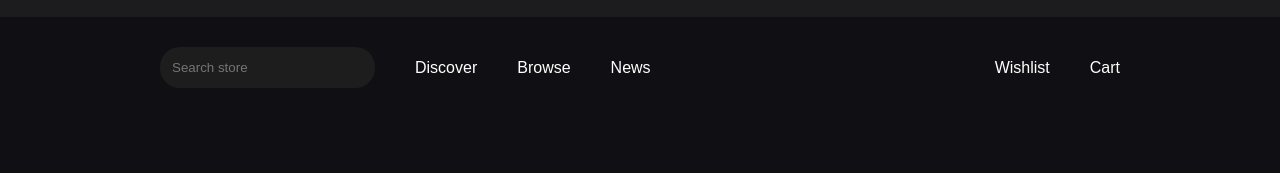
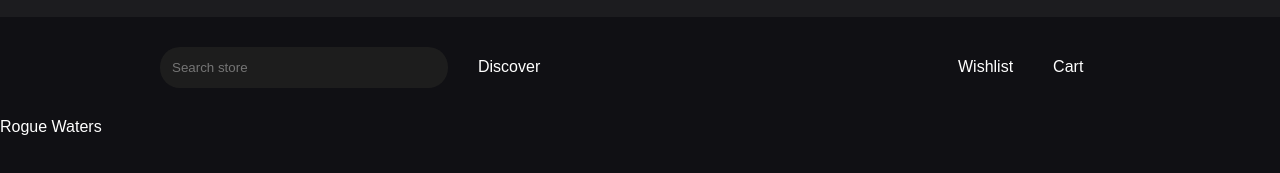
Before and after one commit to andromeda-glx/Epic-Games-Clone, a plain HTML site: page game-page/index.html in a window 1280 px wide. Shown: the part 57-230 px from the top of the page. Drawn offline with Linux system fonts and the light colour scheme.

Commit message:
fix bottom header

```diff
--- a/Styles/header.css
+++ b/Styles/header.css
@@ -1,4 +1,4 @@
-.top-header{
+.top-header {
     background-color: #1c1c1f;
     padding: 20px 25px;
     width: 100%;
@@ -11,13 +11,13 @@
     z-index: 20;
 }
 
-.left-section{
+.left-section {
     display: flex;
     flex-direction: row;
     align-items: center;
 }
 
-.left-section-items{
+.left-section-items {
     display: flex;
     flex-direction: row;
     align-items: center;
@@ -27,40 +27,43 @@
     padding: 0;
 }
 
-.epic-games-logo-c{
+.epic-games-logo-c {
     width: 30px;
 }
-.epic-games-logo-c img{
+
+.epic-games-logo-c img {
     width: 100%;
 }
 
-.store-c{
+.store-c {
     width: 56px;
 }
-.store-c img{
+
+.store-c img {
     width: 100%;
 }
 
 
-.right-section{
+.right-section {
     display: flex;
     flex-direction: row;
     align-items: center;
     justify-content: space-between;
 }
-.right-section>div{
+
+.right-section>div {
     margin-left: 20px;
 }
 
-.right-section-mini{
+.right-section-mini {
     display: none;
 }
 
-.hamburger-btn{
+.hamburger-btn {
     width: 20px;
 }
 
-.sign-in-btn-c a{
+.sign-in-btn-c a {
     border: none;
     color: white;
     background-color: rgb(68, 68, 68);
@@ -70,27 +73,30 @@
     text-decoration: none;
     transition: background-color 0.2s;
 }
-.sign-in-btn-c a:hover{
+
+.sign-in-btn-c a:hover {
     cursor: pointer;
     background-color: rgb(121, 121, 121);
 }
 
-.language-logo-c img{
+.language-logo-c img {
     width: 20px;
     display: block;
 }
 
-.profile-box-c{
+.profile-box-c {
     flex: 1;
     display: flex;
     align-items: center;
 }
-.profile-pic-c{
+
+.profile-pic-c {
     width: 30px;
     height: 30px;
     margin-right: 10px;
 }
-.profile-pic-c img{
+
+.profile-pic-c img {
     width: 100%;
     height: 100%;
     object-fit: cover;
@@ -98,7 +104,7 @@
     border-radius: 50%;
 }
 
-.download-button-c button{
+.download-button-c button {
     font-size: 15px;
     padding: 8px 15px;
     border-radius: 6px;
@@ -107,44 +113,47 @@
     cursor: pointer;
     transition: background-color 0.2s;
 }
-.download-button-c button:hover{
+
+.download-button-c button:hover {
     background-color: #52c8ff;
 }
 
-@media (max-width: 1024px){
-    .support-link{
+@media (max-width: 1024px) {
+    .support-link {
         display: none;
     }
-    .distribute-link{
+
+    .distribute-link {
         display: none;
     }
-    .right-section{
+
+    .right-section {
         display: none;
     }
-    .right-section-mini{
+
+    .right-section-mini {
         display: flex;
         flex-direction: row;
         align-items: center;
         column-gap: 10px;
     }
-    .right-section-mini img{
+
+    .right-section-mini img {
         display: block;
     }
-    .right-section-mini button{
+
+    .right-section-mini button {
         padding: 6px 8px;
         font-weight: bold;
     }
 }
 
-/* Bottom Header */
-
 /* bottom header */
 
-.bottom-header{
+.bottom-header {
     background-color: #101014;
     /* background-color: lightblue; */
-    padding-top: 30px;
-    padding-bottom: 30px;
+    padding: 30px 50px;
     width: 100%;
 
     position: sticky;
@@ -153,42 +162,82 @@
     top: 0;
 
     z-index: 10;
+
+    display: flex;
+    flex-direction: row;
+    align-items: baseline;
+    justify-content: space-between;
 }
 
-.bottom-header-content{
+.wishlist-cart-c {
     display: flex;
-    flex-direction: row;
-    align-items: center;
-    justify-content: space-between;
-
-    max-width: 75%;
-    margin-right: auto;
-    margin-left: auto;
+    justify-content: center;
 }
 
-.bottom-right-section, .bottom-left-section{
-    display: flex;
-    flex-direction: row;
-    align-items: center;
-}
-
-.bottom-right-section{
+.wishlist-c,
+.cart-c {
     display: none;
 }
 
-@media (min-width: 1024px) {
-    .bottom-right-section{
-        display: flex;
-        flex-direction: row;
-        align-items: center;
+.wishlist-logo-c,
+.cart-logo-c {
+    display: block;
+    width: 25px;
+
+    img {
+        width: 100%;
     }
 }
 
-.search-bar-c{
-    margin-right: 40px;
-    width: 215px;
+.wishlist-logo-c{
+    margin-right: 10px;
 }
-.search-bar-c input{
+
+.search-bar-c {
+    margin-right: 0;
+    width: 25px;
+}
+
+.search-bar-c input {
+    display: none;
+}
+
+.browse-c,
+.news-c {
+    margin-left: 40px;
+    display: none;
+}
+
+.cart-c {
+    margin-left: 40px;
+}
+
+@media screen and (min-width: 1024px) {
+    .bottom-header {
+        width: 75%;
+        margin: 0 auto;
+        padding: 30px 0;
+
+        justify-content: start;
+    }
+
+    .wishlist-c,
+    .cart-c {
+        display: block;
+    }
+
+    .wishlist-logo-c,
+    .cart-logo-c {
+        display: none;
+    }
+
+    .search-bar-c {
+        margin-right: 30px;
+        width: 30%;
+    }
+
+    .search-bar-c input {
+        display: block;
         border: none;
         padding-top: 13px;
         padding-bottom: 13px;
@@ -198,17 +247,17 @@
         width: 100%;
     }
 
-.browse-c, .news-c{
-    margin-left: 40px;
+    .discover-browse-news-c{
+        width: 50%;
+    }
+
+    .search-logo-c{
         display: none;
     }
 
-@media (min-width: 1280px) {
-    .browse-c, .news-c{
-        display: block;
-    }
+    .browse-c,
+    .news-c {
+        display: none;
     }
 
-.cart-c{
-    margin-left: 40px;
 }
--- a/game-page/index.html
+++ b/game-page/index.html
@@ -11,6 +11,18 @@
     <header></header>
     <div class="bottom-header"></div>
     <main>
+        <div class="game-header">Rogue Waters</div>
+        <div class="game-main-c">
+            <div class="game-logo-c"></div>
+            <div class="game-type-c"></div>
+            <div class="game-price-c"></div>
+            <div class="game-buttons-c"></div>
+            <div class="game-details-c"></div>
+
+            <div class="game-gallery-slider"></div>
+            <div class="game-gallary-slider-mini"></div>
+            <div class="game-breif-c"></div>
+        </div>
     </main>
 
     <script type="module" src="./scripts/game-page.js"></script>
--- a/scripts/home/home-top-section.js
+++ b/scripts/home/home-top-section.js
@@ -82,7 +82,9 @@ async function generateFeaturedGame() {
         featuredGameHTML.innerHTML +=
         `
             <div class="splide__slide">
-                <img src="${featuredGame.featuredImage}" alt="">
+                <a href="./game-page/?productId=${gameId}">
+                    <img src="${featuredGame.featuredImage}" alt="">
+                </a>
             </div>
         `;
     });
--- a/scripts/utils/generate-header.js
+++ b/scripts/utils/generate-header.js
@@ -59,11 +59,13 @@ export function generateBottomHeader() {
 
     bottomHeaderElement.innerHTML =
     `
-        <div class="bottom-header-content">
-            <div class="bottom-left-section">
                 <div class="search-bar-c">
                     <input type="text" placeholder="Search store">
+                    <div class="search-logo-c">
+                        <img src="./icons/search-logo.svg">
                     </div>
+                </div>
+                <div class="discover-browse-news-c">
                     <div class="discover-c">
                         Discover
                     </div>
@@ -74,13 +76,18 @@ export function generateBottomHeader() {
                         News
                     </div>
                 </div>
-            <div class="bottom-right-section">
+                <div class="wishlist-cart-c">
                     <div class="wishlist-c">
                         Wishlist
                     </div>
                     <div class="cart-c">
                         Cart
                     </div>
+                    <div class="wishlist-logo-c">
+                        <img src="./icons/wishlist-icon.svg">
+                    </div>
+                    <div class="cart-logo-c">
+                        <img src="./icons/shopping-cart-logo.svg">
                     </div>
                 </div>
     `;
```
Also changed, not shown: icons/search-logo.svg (added), icons/shopping-cart-logo.svg (added), icons/wishlist-icon.svg (added). Lines whose indentation alone changed are shown as unchanged.
